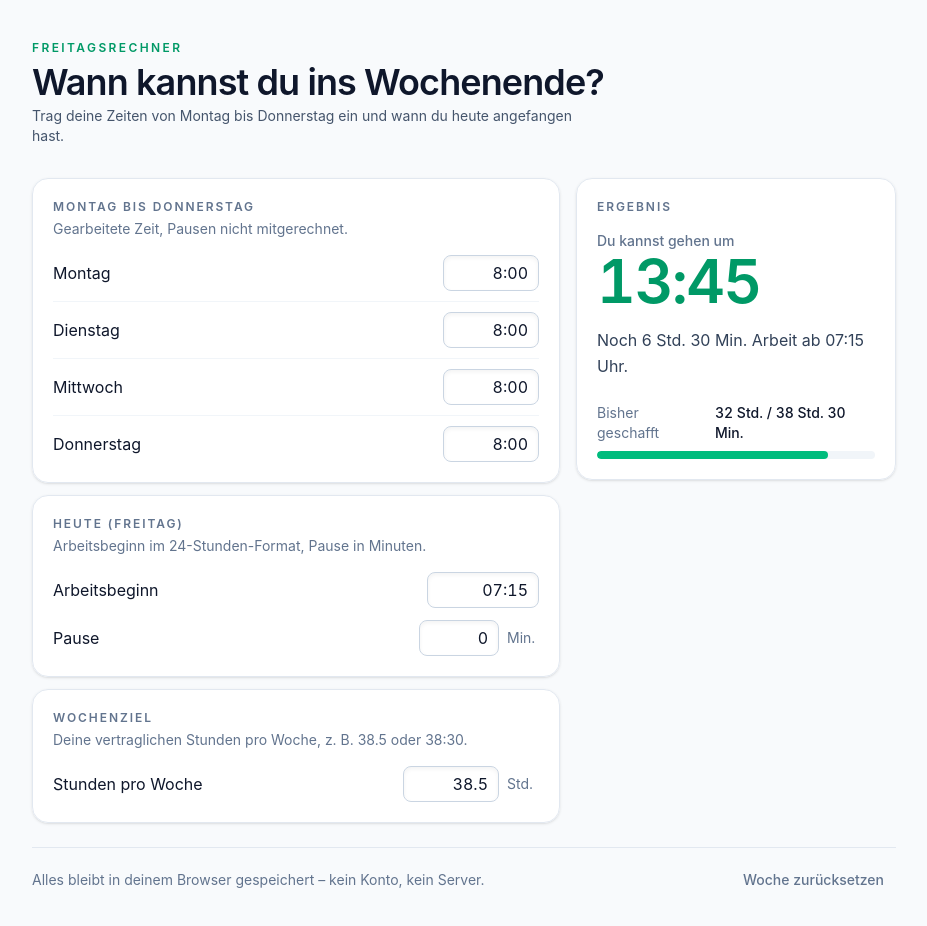
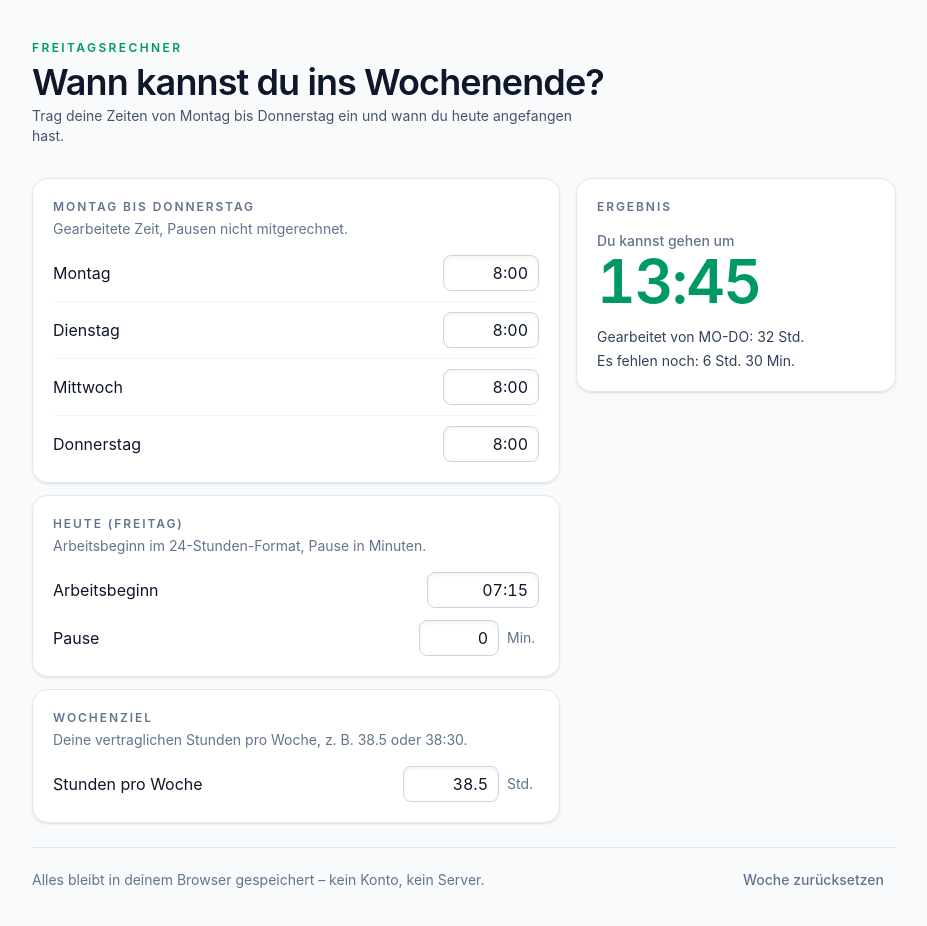
Before and after one commit to flof/freitagsrechner, a React (Vite) app: page / in a window 1280 px wide. Shown: the top 926 px of the page, without its empty margins (176-1103 px from the left). Built offline with nearby package versions, Linux system fonts and the light colour scheme.

Commit message:
Simplify result panel

```diff
--- a/src/App.tsx
+++ b/src/App.tsx
@@ -78,8 +78,7 @@ function ResultCard({ view }: { view: ResultView }) {
     )
   }
 
-  const { departure, targetMinutes, fridayStartMinutes, fridayBreakMinutes } = view
-  const progress = Math.min(100, Math.round((departure.workedMinutes / targetMinutes) * 100))
+  const { departure } = view
 
   return (
     <section className={`${cardClass} lg:sticky lg:top-10`} aria-live="polite">
@@ -90,13 +89,16 @@ function ResultCard({ view }: { view: ResultView }) {
           <p className="mt-4 text-5xl font-semibold tracking-tight text-emerald-600 dark:text-emerald-400">
             Feierabend 🎉
           </p>
-          <p className="mt-3 text-base leading-relaxed text-slate-700 dark:text-slate-200">
-            Deine Woche ist voll: {formatDurationLong(departure.workedMinutes)} von{' '}
-            {formatDurationLong(targetMinutes)}.
-            {departure.overtimeMinutes > 0 && (
-              <> Das sind {formatDurationLong(departure.overtimeMinutes)} Überstunden.</>
-            )}
-          </p>
+          <div className="mt-4 space-y-1 text-sm text-slate-700 dark:text-slate-200">
+            <p>
+              Gearbeitet von MO-DO: {formatDurationLong(departure.workedMinutes)}
+            </p>
+            <p>
+              {departure.overtimeMinutes > 0
+                ? `Überstunden: ${formatDurationLong(departure.overtimeMinutes)}`
+                : 'Wochenziel erfüllt.'}
+            </p>
+          </div>
         </>
       ) : (
         <>
@@ -111,35 +113,14 @@ function ResultCard({ view }: { view: ResultView }) {
               Das ist erst am Samstag – vielleicht lieber früher anfangen.
             </p>
           )}
-          <p className="mt-4 text-base leading-relaxed text-slate-700 dark:text-slate-200">
-            Noch {formatDurationLong(departure.remainingMinutes)} Arbeit
-            {fridayBreakMinutes > 0 && <> plus {formatDurationLong(fridayBreakMinutes)} Pause</>}{' '}
-            ab {formatTime(fridayStartMinutes)} Uhr.
-          </p>
+          <div className="mt-4 space-y-1 text-sm text-slate-700 dark:text-slate-200">
+            <p>
+              Gearbeitet von MO-DO: {formatDurationLong(departure.workedMinutes)}
+            </p>
+            <p>Es fehlen noch: {formatDurationLong(departure.remainingMinutes)}</p>
+          </div>
         </>
       )}
-
-      <div className="mt-6">
-        <div className="flex items-baseline justify-between gap-3 text-sm">
-          <span className="text-slate-500 dark:text-slate-400">Bisher geschafft</span>
-          <span className="font-medium tabular-nums">
-            {formatDurationLong(departure.workedMinutes)} / {formatDurationLong(targetMinutes)}
-          </span>
-        </div>
-        <div
-          role="progressbar"
-          aria-label="Wochenfortschritt"
-          aria-valuemin={0}
-          aria-valuemax={100}
-          aria-valuenow={progress}
-          className="mt-2 h-2 overflow-hidden rounded-full bg-slate-100 dark:bg-slate-800"
-        >
-          <div
-            className="h-full rounded-full bg-emerald-500 transition-[width] duration-300"
-            style={{ width: `${progress}%` }}
-          />
-        </div>
-      </div>
     </section>
   )
 }
```
